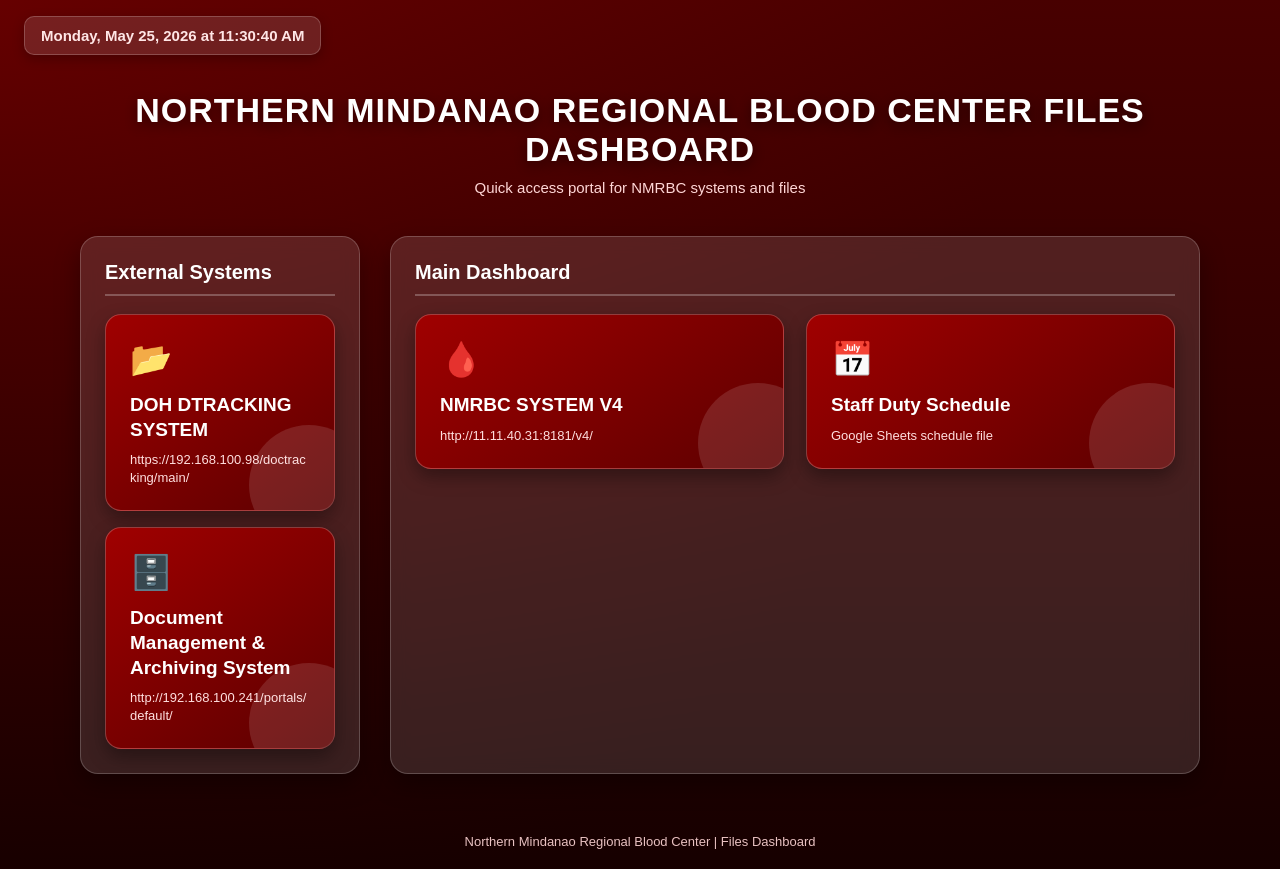
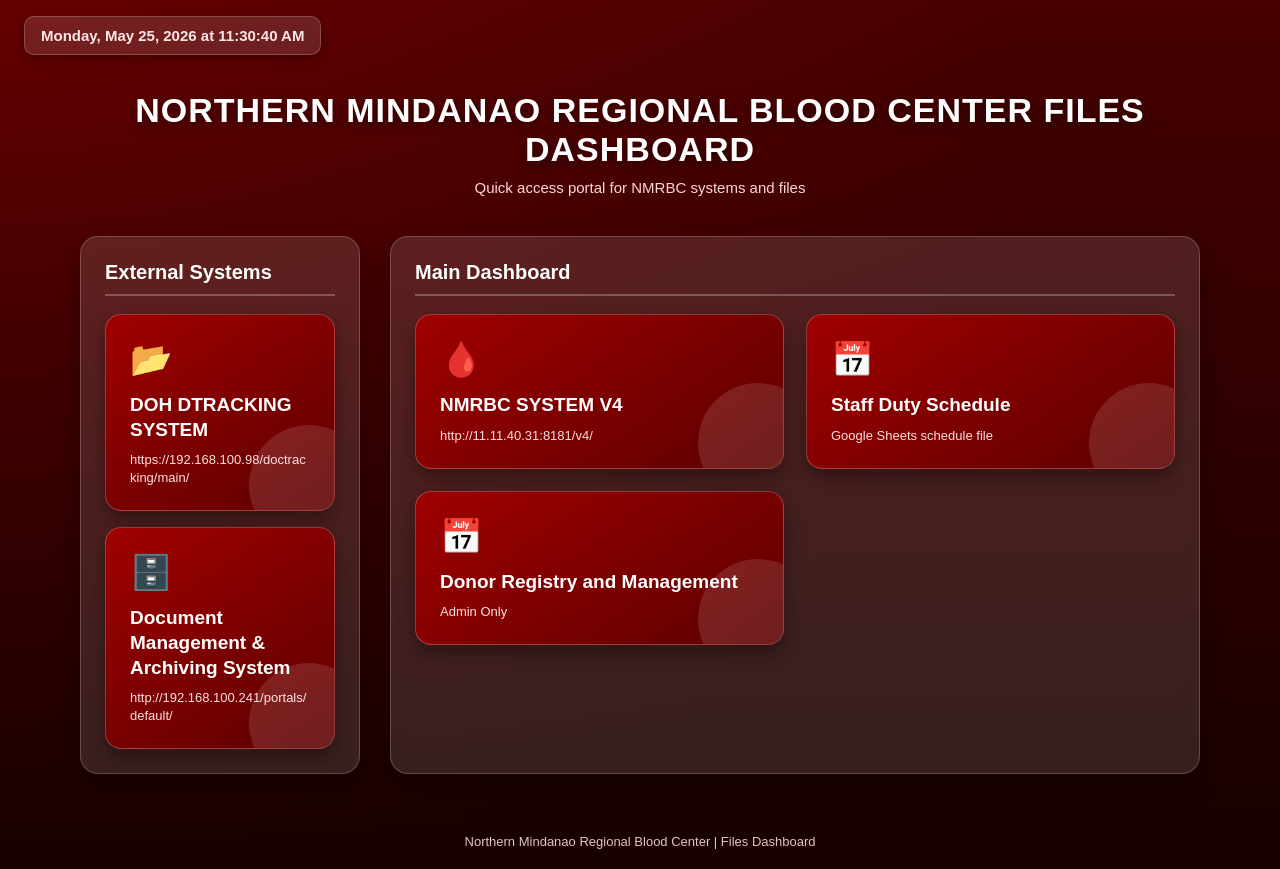
Before and after one commit to dohrbc10-sudo/nmrbc, a plain HTML site: page index.html in a window 1280 px wide. Drawn offline with Linux system fonts and the light colour scheme.

```diff
--- a/index.html
+++ b/index.html
@@ -243,6 +243,15 @@
           <span>Google Sheets schedule file</span>
         </a>
 
+        <a class="system-card"
+           href="http://11.11.40.31:8181/v4/donormanagement/"
+           target="_blank"
+           rel="noopener noreferrer">
+          <div class="icon">📅</div>
+          <h3>Donor Registry and Management</h3>
+          <span>Admin Only</span>
+        </a>
+
       </div>
     </section>
 
```
